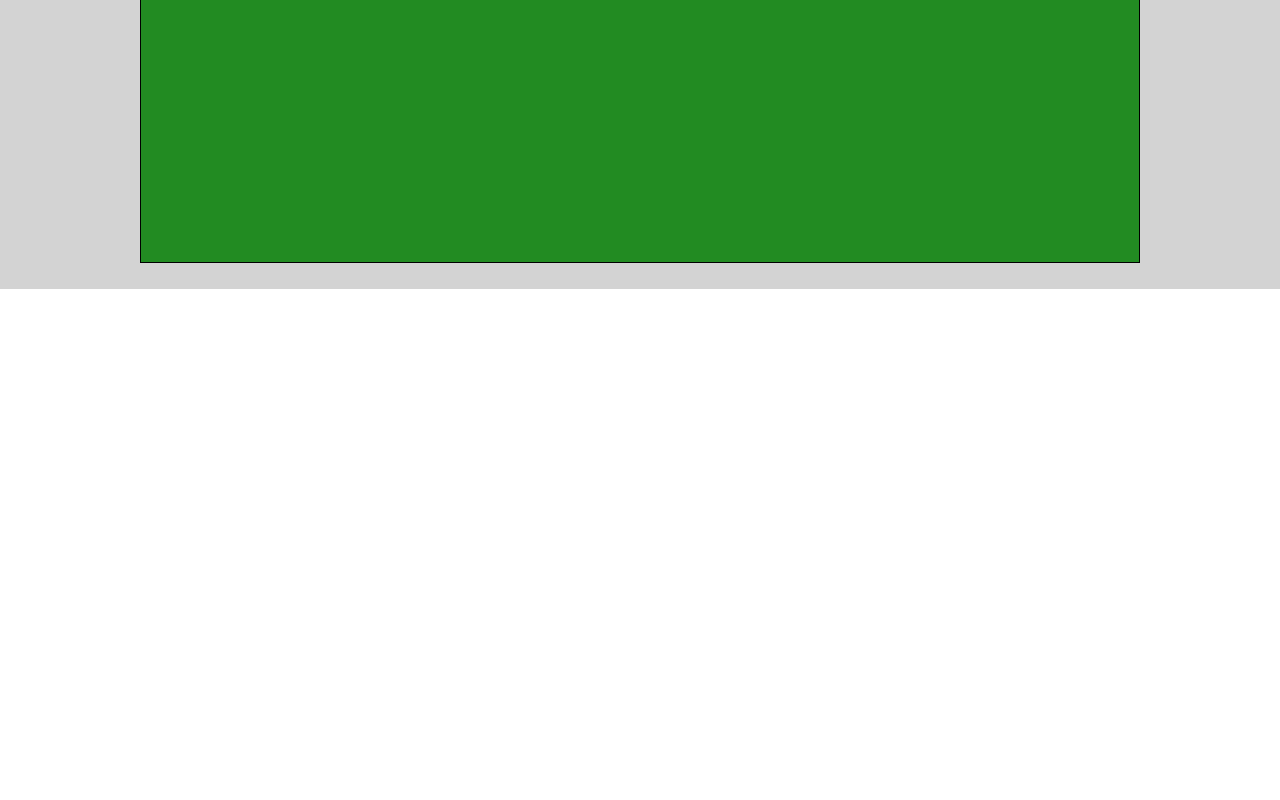
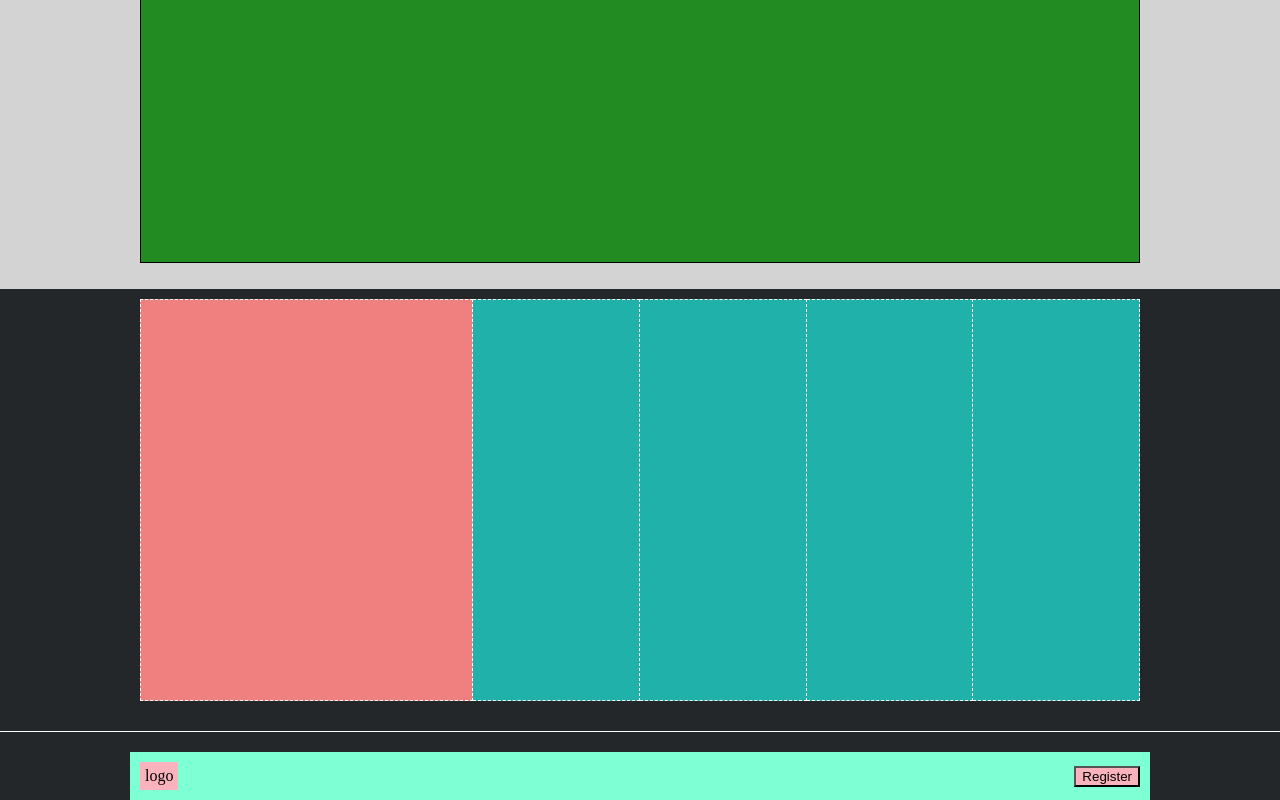
Before and after one commit to Lucaalex00/htmlcss-struttura-discord, a plain HTML site: page index.html in a window 1280 px wide. Shown: the part 1680-2480 px from the top of the page. Before the commit the page ends 1969 px from the top, so only its background shows below. Drawn offline with Linux system fonts and the light colour scheme.

Commit message:
Footer Commit

```diff
--- a/assets/css/style.css
+++ b/assets/css/style.css
@@ -188,6 +188,11 @@ del codice più pulita*/
 
 /*#endregion dark-section*/
 
+/*#region final-section*/
+
+.debug .green-square-dark-section-container {
+    background-color: var(--square-color-final-section);
+}
 
 .green-square-dark-section-container {
     width: 100%;
@@ -199,6 +204,66 @@ del codice più pulita*/
     border: 1px solid black;
 }
 
-.debug .green-square-dark-section-container {
-    background-color: var(--square-color-final-section);
+/*#endregion final-section*/
+
+/*#region footer*/
+#site-footer {
+    background-color: var(--background-color-footer);
+
 }
+
+/*MAIN CONTAINER*/
+
+.debug .footer-container-main-column {
+    background-color: var(--left-column-footer);
+}
+
+.footer-main-container {
+    width: 100%;
+    display: flex;
+    justify-content: center;
+    align-items: center;
+    margin-bottom: 20px;
+}
+
+.footer-container-main-column {
+    flex-grow: 2;
+}
+
+.footer-container-main-column,
+.footer-container-side-column {
+    height: 400px;
+    border: 1px dashed white
+}
+
+.debug .footer-container-side-column {
+    background-color: var(--right-column-footer);
+}
+
+.footer-container-side-column {
+    flex-grow: 1;
+    border-left: 0px;
+}
+
+/*SIDE CONTAINER*/
+.footer-side-container {
+    border-top: 1px solid white;
+
+}
+
+.footer-info-container {
+    display: flex;
+    align-items: center;
+    justify-content: space-between;
+    background-color: var(--background-color-container-footer);
+    margin-top: 20px;
+}
+
+.logo-footer {}
+
+.logo-footer,
+.register {
+    background-color: var(--logo-button-color-footer);
+}
+
+/*#endregion footer*/
--- a/index.html
+++ b/index.html
@@ -71,7 +71,26 @@
     <!-- /#site_main -->
 
 
-    <footer id="site-footer"></footer>
+    <footer id="site-footer">
+
+        <div class="footer-main-container container">
+            <div class="footer-container-main-column"></div>
+            <div class="footer-container-side-column"></div>
+            <div class="footer-container-side-column"></div>
+            <div class="footer-container-side-column"></div>
+            <div class="footer-container-side-column"></div>
+
+        </div>
+        <div class="footer-side-container">
+            <div class="footer-info-container container">
+                <div class="footer-logo-container">
+                    <div class="logo logo-footer">logo</div>
+                </div>
+                <input class="register" type="button" value="Register">
+            </div>
+        </div>
+
+    </footer>
     <!-- /#site_footer -->
 </body>
 
```
